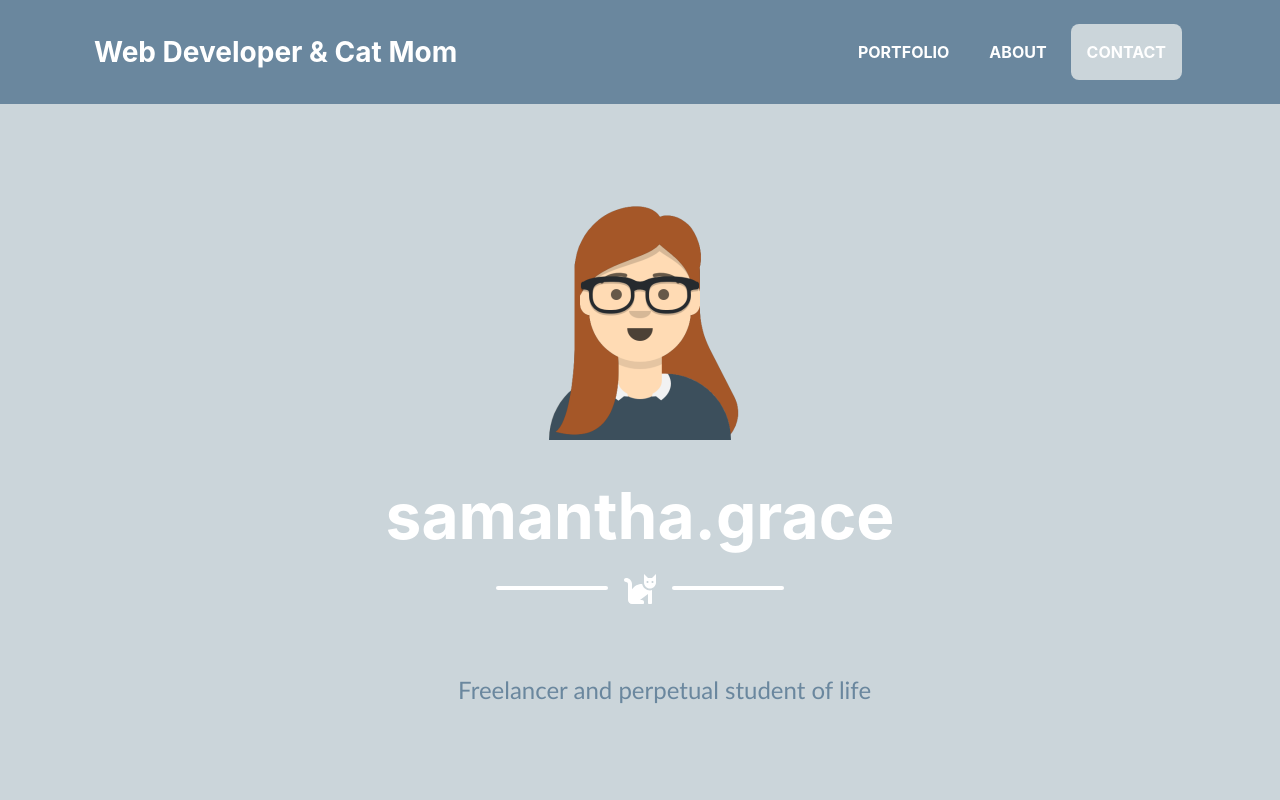
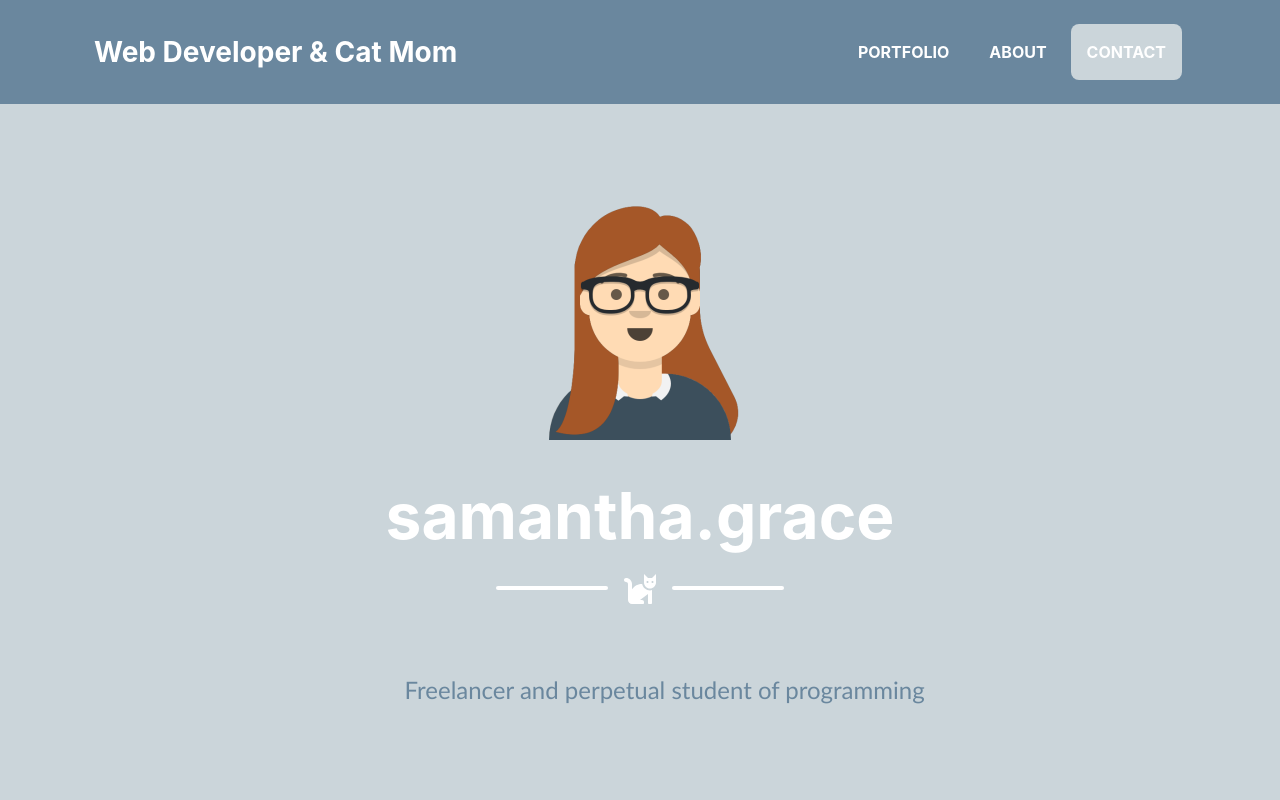
Before and after one commit to Samantha-Grace/portfolio, a plain HTML site: page index.html in a window 1280 px wide. Shown: the top 800 px of the page. Drawn offline with nearby package versions, Linux system fonts and the light colour scheme; a web font is replaced by a local one.

Commit message:
change wording

```diff
--- a/index.html
+++ b/index.html
@@ -54,7 +54,7 @@
       </div>
       <!-- Masthead Subheading-->
       <p class="pre-wrap masthead-subheading font-weight-light mb-0 text-secondary">
-        Freelancer and perpetual student of life
+        Freelancer and perpetual student of programming
       </p>
     </div>
   </header>
```
